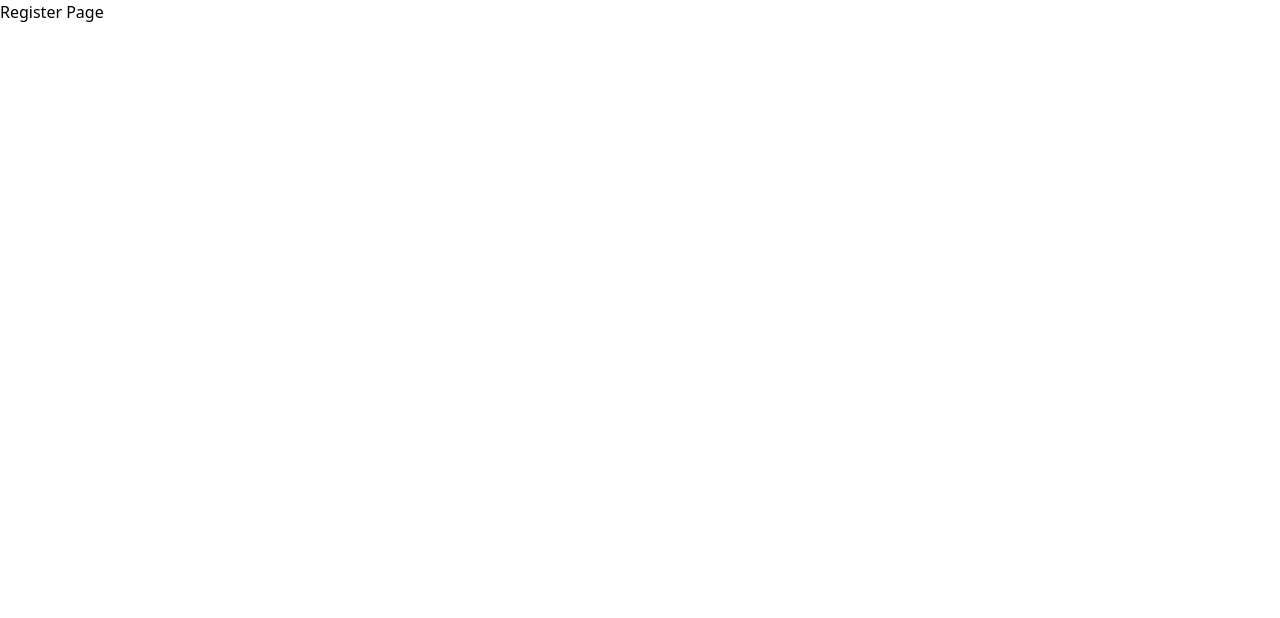
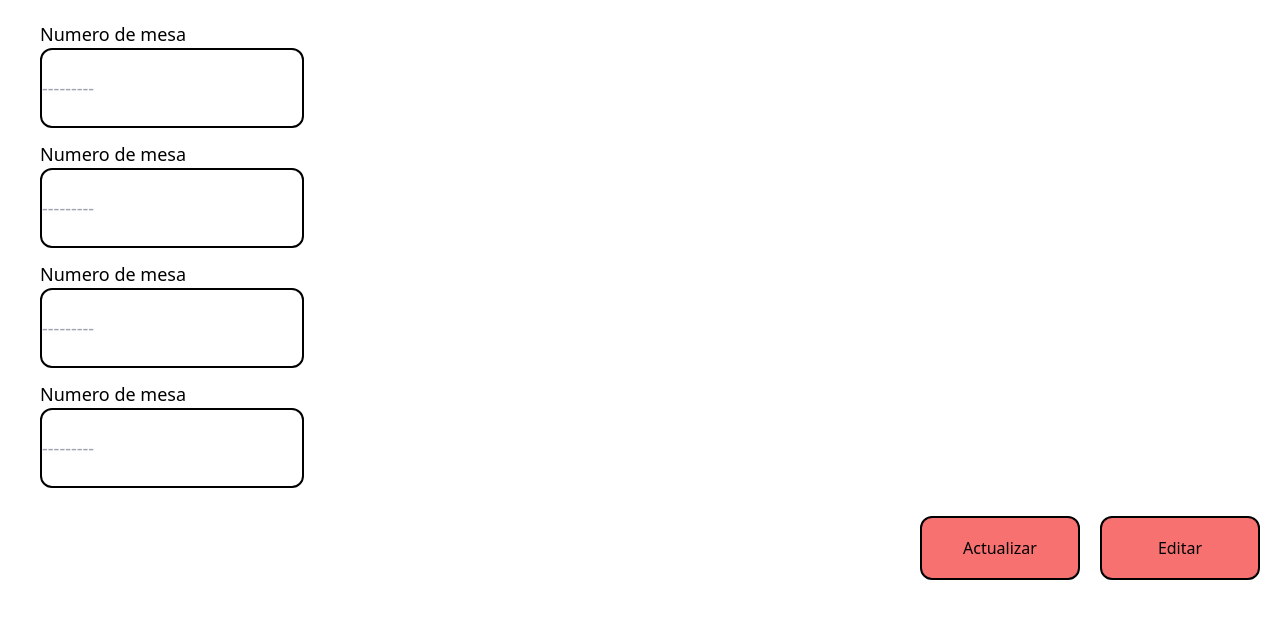
Before and after one commit to Trycatch-tv/Team-13-Frontend, a Vue app: page /register in a window 1280 px wide. Shown: the top 618 px of the page. Built offline with nearby package versions, Linux system fonts and the light colour scheme.

Commit message:
Added register and edit tables view

```diff
--- a/src/components/DescriptionButton.vue
+++ b/src/components/DescriptionInfo.vue
@@ -1,6 +1,4 @@
 <script setup lang="ts">
-import { defineProps } from 'vue';
-
 defineProps({
   label: String
 })
--- /dev/null
+++ b/src/components/RegisterInput.vue
@@ -0,0 +1,13 @@
+<script setup lang="ts">
+</script>
+<template>
+  <div>
+    <div class="h-20 w-56">
+      <label for="number" class="text-lg">
+        Numero de mesa
+        <input type="number" name="number" placeholder="---------"
+          class="h-full rounded-xl flex justify-center items-center [appearance:textfield] [&::-webkit-outer-spin-button]:appearance-none [&::-webkit-inner-spin-button]:appearance-none border-2 border-black" />
+      </label>
+    </div>
+  </div>
+</template>
--- a/src/components/TableButton.vue
+++ b/src/components/TableButton.vue
@@ -5,10 +5,7 @@
 </template>
 
 <script setup lang="ts">
-import { defineProps } from 'vue';
-
 defineProps({
   number: Number
 })
-
 </script>
--- a/src/views/RegisterView.vue
+++ b/src/views/RegisterView.vue
@@ -1,9 +1,22 @@
 <template>
-  <div>
-    <h1>Register Page</h1>
+  <div class="h-screen flex flex-col gap-14 ">
+    <div class="flex flex-col gap-10 ml-10 mt-5">
+      <RegisterInput v-for="table in tables" />
+    </div>
+    <div class="flex justify-end gap-5 items-center mr-5">
+      <div class="h-16 w-40 bg-red-400 flex justify-center items-center border-2 border-black rounded-xl cursor-default">
+        Actualizar
+      </div>
+      <div class="h-16 w-40 bg-red-400 flex justify-center items-center border-2 border-black rounded-xl cursor-default">
+        Editar
+      </div>
+    </div>
   </div>
 </template>
 
 <script setup lang="ts">
+import RegisterInput from '@/components/RegisterInput.vue';
+import { ref } from 'vue';
 
+const tables = ref([1, 2, 3, 4])
 </script>
--- a/src/views/TableView.vue
+++ b/src/views/TableView.vue
@@ -1,5 +1,5 @@
 <script lang="ts" setup>
-import DescriptionButton from '@/components/DescriptionButton.vue'
+import DescriptionInfo from '@/components/DescriptionInfo.vue'
 </script>
 <template>
   <div class="flex flex-col justify-evenly items-center h-screen">
@@ -8,10 +8,10 @@ import DescriptionButton from '@/components/DescriptionButton.vue'
     </div>
     <div>
       <div class="grid grid-cols-2 gap-20">
-        <DescriptionButton label="Capacidad"/>
-        <DescriptionButton label="Estado"/>
-        <DescriptionButton label="Ubicacion"/>
-        <DescriptionButton label="Fecha y hora reserva"/>
+        <DescriptionInfo label="Capacidad"/>
+        <DescriptionInfo label="Estado"/>
+        <DescriptionInfo label="Ubicacion"/>
+        <DescriptionInfo label="Fecha y hora reserva"/>
       </div>
     </div>
   </div>
```
